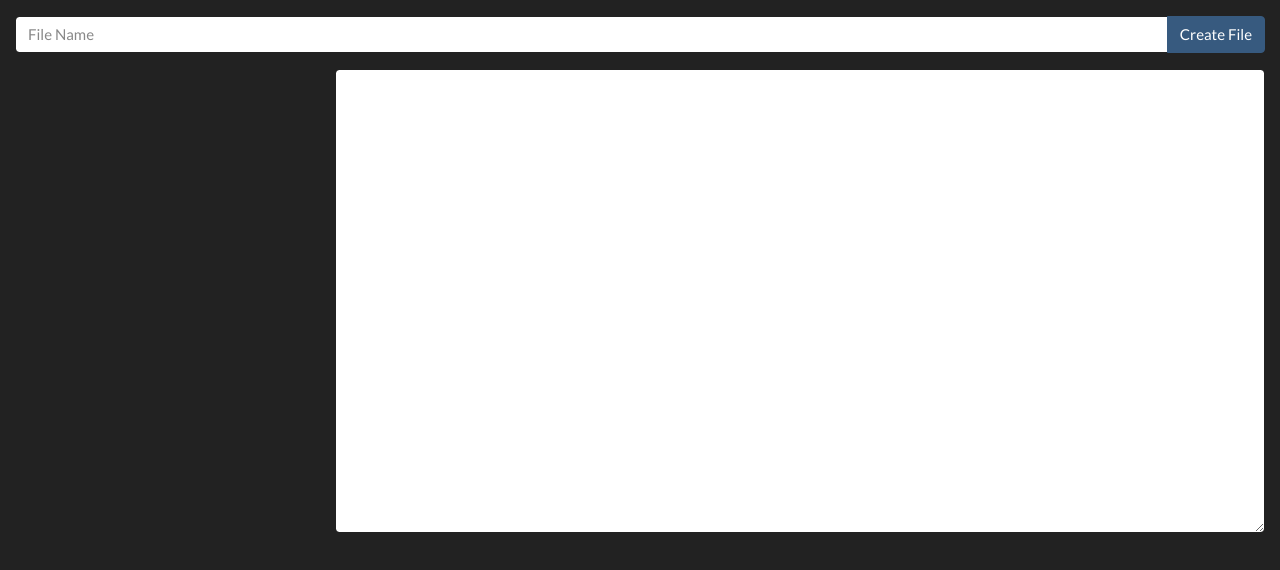
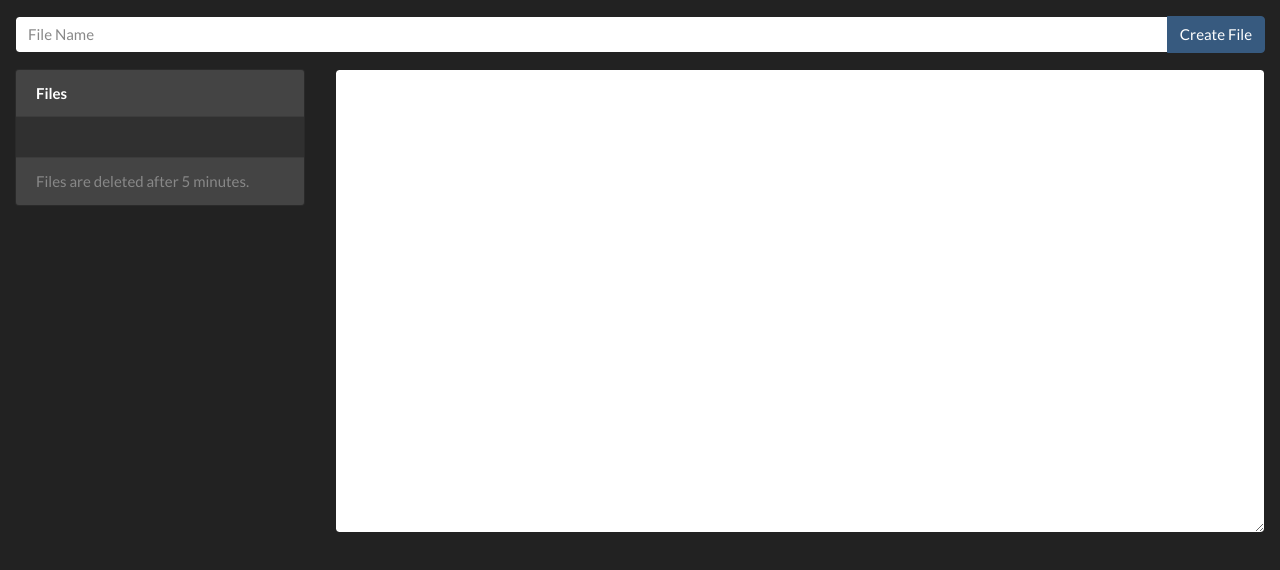
Before and after one commit to ggwadera/c0d3-challenges, a website: page public/js5/4/assets.html in a window 1280 px wide. Drawn offline with nearby package versions, Linux system fonts and the light colour scheme; no server answers.

Commit message:
js5/4 update files list display

```diff
--- a/public/js5/4/assets.html
+++ b/public/js5/4/assets.html
@@ -37,7 +37,15 @@
 
       <div class="row">
         <div class="col-sm-3">
-          <ul id="files" class="list-group"></ul>
+          <div class="card">
+            <div class="card-header font-weight-bold">Files</div>
+            <div class="card-body">
+              <ul id="files" class="list-group"></ul>
+            </div>
+            <div class="card-footer text-muted">
+              Files are deleted after 5 minutes.
+            </div>
+          </div>
         </div>
 
         <div class="input-group col">
```
